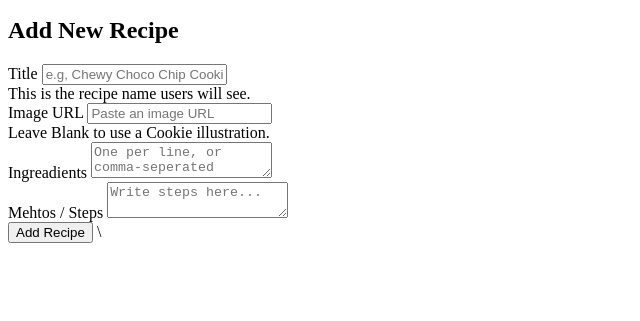
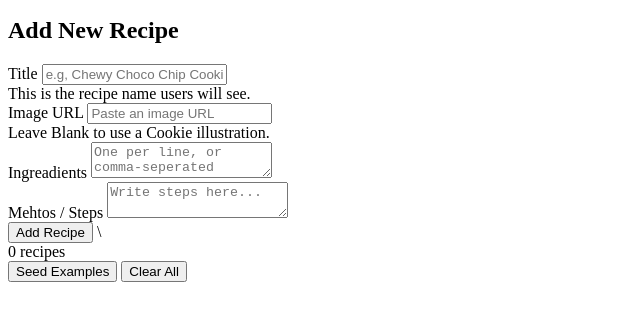
Before and after one commit to Adhyyan20/Cookie-Bookie-, a plain HTML site: page index.html in a window 1280 px wide. Shown: the part 69-390 px from the top of the page, without its empty margins (0-640 px from the left). Drawn offline with Linux system fonts and the light colour scheme.

Commit message:
added the list-panel on the main page

```diff
--- a/index.html
+++ b/index.html
@@ -58,6 +58,19 @@
                 </div>
              </section>
 
+             <!-- Ḷist Panel -->
+             <section class="panel" id="listpanel">
+                <div class="toolbar">
+                    <div class="count" id="countLabel">0 recipes</div>
+                    <div class="actions">
+                        <button id="seedBtn" class="btn">Seed Examples</button>
+                        <button id="clearAllBtn" class="btn danger">Clear All</button>
+                    </div>
+                </div>
+
+                <div id="list" class="grid"></div>
+                <div id="empty" class="empty" style="display: none;">No recipes yet. Add your first delicious recipe on the left.</div>
+             </section>
         </div>
     </main>
 
```
